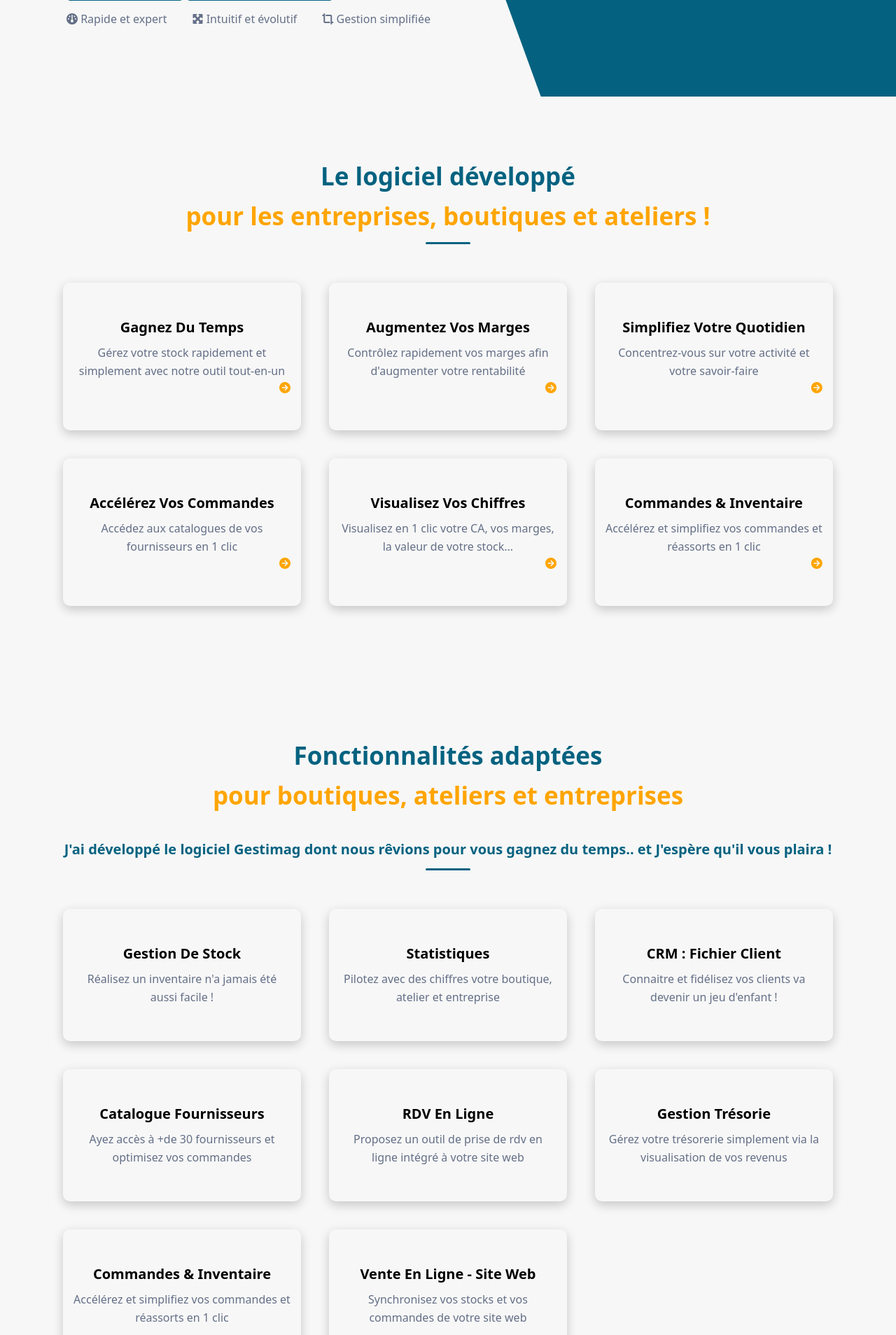
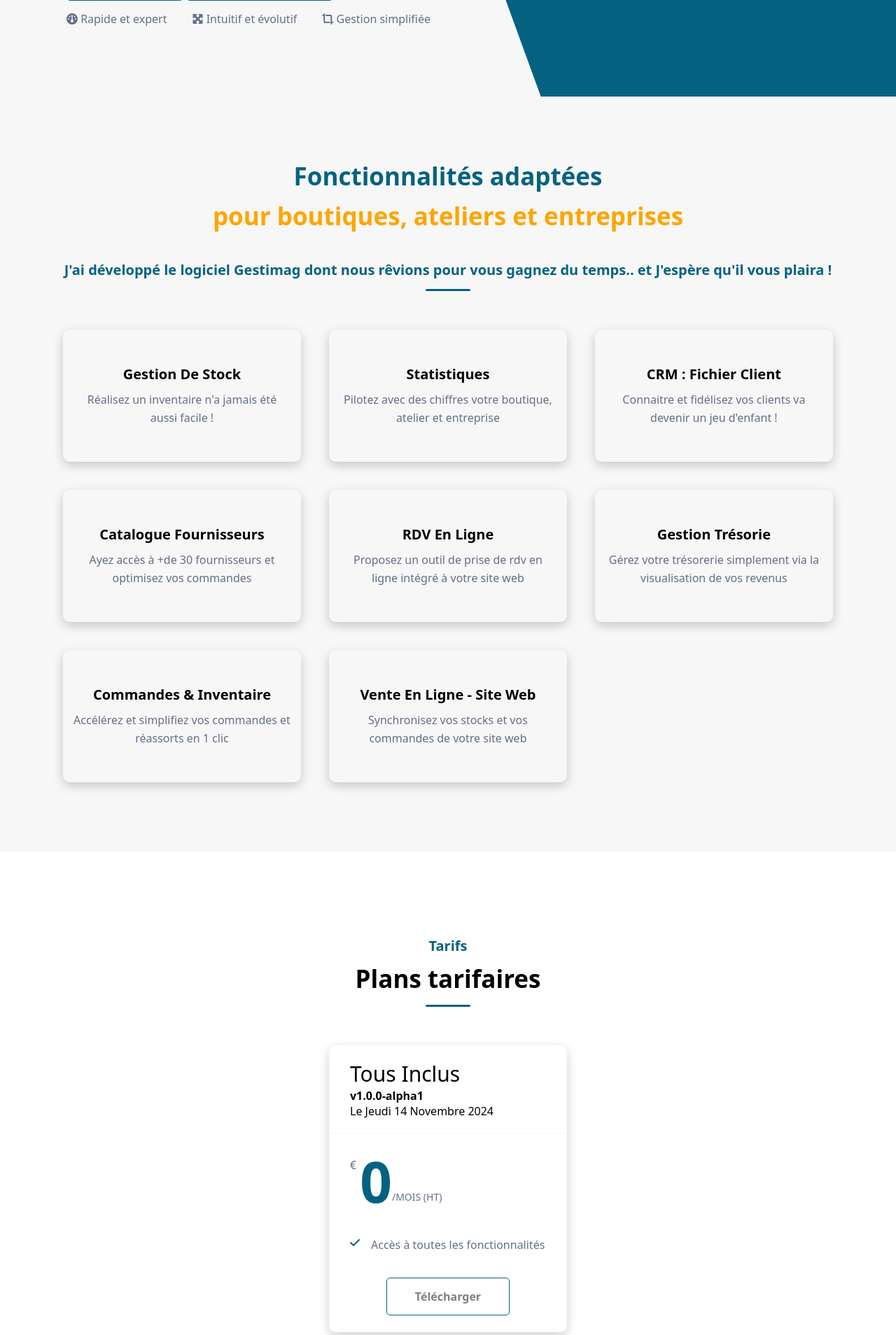
Before and after one commit to adrienb39/meteastro, a PHP site: page /gestimag/index.php in a window 1280 px wide. Shown: the part 591-2499 px from the top of the page at 70% size. Run offline with PHP 8.4, Linux system fonts and the light colour scheme; the visitor is signed in with stand-in values (Sample User, id 1); data that the repository does not hold is empty.

Commit message:
mise à jour du site de présentation de gestimag

```diff
--- a/gestimag/index.php
+++ b/gestimag/index.php
@@ -40,8 +40,8 @@
     <meta charset="UTF-8">
     <meta http-equiv="X-UA-Compatible" content="IE=edge">
     <meta name="viewport" content="width=device-width, initial-scale=1.0">
-    <title>Gestimag</title>
-    <link rel="icon" type="image/png" sizes="16x16" href="/ressources/logo-gestimag2.png">
+    <title>Logiciel pour entreprises, boutiques et ateliers</title>
+    <link rel="icon" type="image/png" sizes="16x16" href="ressources/logo-gestimag2.png">
     <meta name="msapplication-TileColor" content="#ffffff">
     <meta name="theme-color" content="#ffffff">
     <!--===== Font Awesome =====-->
@@ -135,89 +135,6 @@
             </div>
         </div>
         <div class="header-hero-shape"></div> <!--===== Hero Shape =====-->
-    </section>
-    <!--===== Home Section End =====-->
-    <section class="service-section section-padding" id="fonctionnalites">
-        <div class="container">
-            <div class="row">
-                <div class="section-title text-align">
-                    <h1 class="main-title" style="color: #046280;">Le logiciel développé <h1 class="main-title"
-                            style="color: orange;">pour les entreprises, boutiques et ateliers !</h1>
-                    </h1>
-                    <ul class="line">
-                        <li></li>
-                    </ul>
-                </div> <!--===== Section Title =====-->
-            </div>
-            <div class="row">
-                <!--===== Service Item Start =====-->
-                <div class="service-item">
-                    <div class="service-item-inner">
-                        <h3>Gagnez du temps</h3>
-                        <p>Gérez votre stock rapidement et simplement avec notre outil tout-en-un</p>
-                        <div style="display: flex; justify-content: end">
-                            <a href=""><i class="fa-solid fa-circle-arrow-right" style="color: orange;"></i></a>
-                        </div>
-                    </div>
-                </div>
-                <!--===== Service Item End =====-->
-                <!--===== Service Item Start =====-->
-                <div class="service-item">
-                    <div class="service-item-inner">
-                        <h3>Augmentez vos marges</h3>
-                        <p>Contrôlez rapidement vos marges afin d'augmenter votre rentabilité</p>
-                        <div style="display: flex; justify-content: end">
-                            <a href=""><i class="fa-solid fa-circle-arrow-right" style="color: orange;"></i></a>
-                        </div>
-                    </div>
-                </div>
-                <!--===== Service Item End =====-->
-                <!--===== Service Item Start =====-->
-                <div class="service-item">
-                    <div class="service-item-inner">
-                        <h3>Simplifiez votre quotidien</h3>
-                        <p>Concentrez-vous sur votre activité et votre savoir-faire</p>
-                        <div style="display: flex; justify-content: end">
-                            <a href=""><i class="fa-solid fa-circle-arrow-right" style="color: orange;"></i></a>
-                        </div>
-                    </div>
-                </div>
-                <!--===== Service Item End =====-->
-                <!--===== Service Item Start =====-->
-                <div class="service-item">
-                    <div class="service-item-inner">
-                        <h3>Accélérez vos commandes</h3>
-                        <p>Accédez aux catalogues de vos fournisseurs en 1 clic</p>
-                        <div style="display: flex; justify-content: end">
-                            <a href=""><i class="fa-solid fa-circle-arrow-right" style="color: orange;"></i></a>
-                        </div>
-                    </div>
-                </div>
-                <!--===== Service Item End =====-->
-                <!--===== Service Item Start =====-->
-                <div class="service-item">
-                    <div class="service-item-inner">
-                        <h3>Visualisez vos chiffres</h3>
-                        <p>Visualisez en 1 clic votre CA, vos marges, la valeur de votre stock...</p>
-                        <div style="display: flex; justify-content: end">
-                            <a href=""><i class="fa-solid fa-circle-arrow-right" style="color: orange;"></i></a>
-                        </div>
-                    </div>
-                </div>
-                <!--===== Service Item End =====-->
-                <!--===== Service Item Start =====-->
-                <div class="service-item">
-                    <div class="service-item-inner">
-                        <h3>Commandes & inventaire</h3>
-                        <p>Accélérez et simplifiez vos commandes et réassorts en 1 clic</p>
-                        <div style="display: flex; justify-content: end">
-                            <a href=""><i class="fa-solid fa-circle-arrow-right" style="color: orange;"></i></a>
-                        </div>
-                    </div>
-                </div>
-                <!--===== Service Item End =====-->
-            </div>
-        </div>
     </section>
     <!--===== Services Section Start =====-->
     <section class="service-section section-padding" id="fonctionnalites">
@@ -457,7 +374,7 @@
     <footer class="footer">
         <div class="container">
             <div class="row justify-content-center">
-                <p class="copyright-text">&copy; 2024 - Gestimag / <span style="color: red;">Propulsé par
+                <p class="copyright-text">&copy; <?php echo date("Y") ?> - Gestimag / <span style="color: red;">Propulsé par
                         Meteastro</span></p>
             </div>
         </div>
--- a/import_dans_le_php/counter/hits.txt
+++ b/import_dans_le_php/counter/hits.txt
@@ -1 +1 @@
-491
+492
```
Also changed, not shown: gestimag/connexion/index.php (+8 -4 lines).
